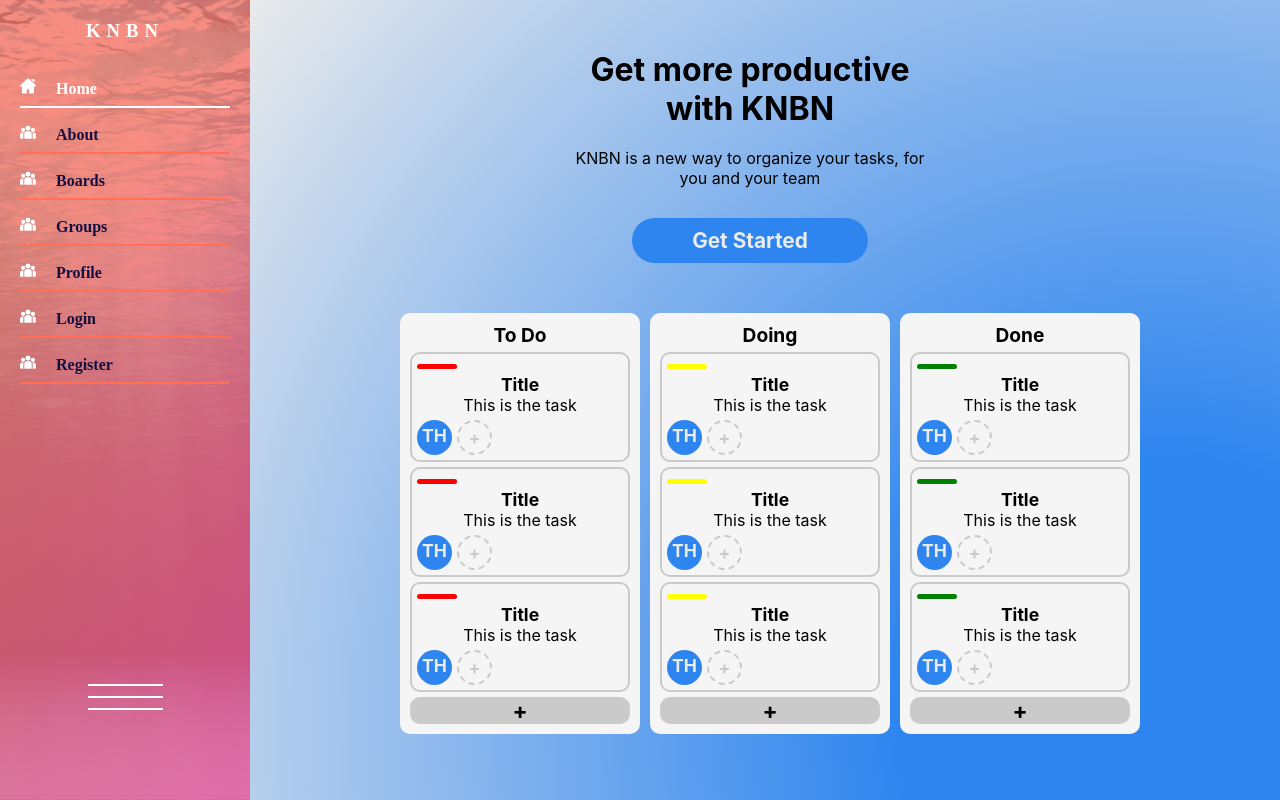
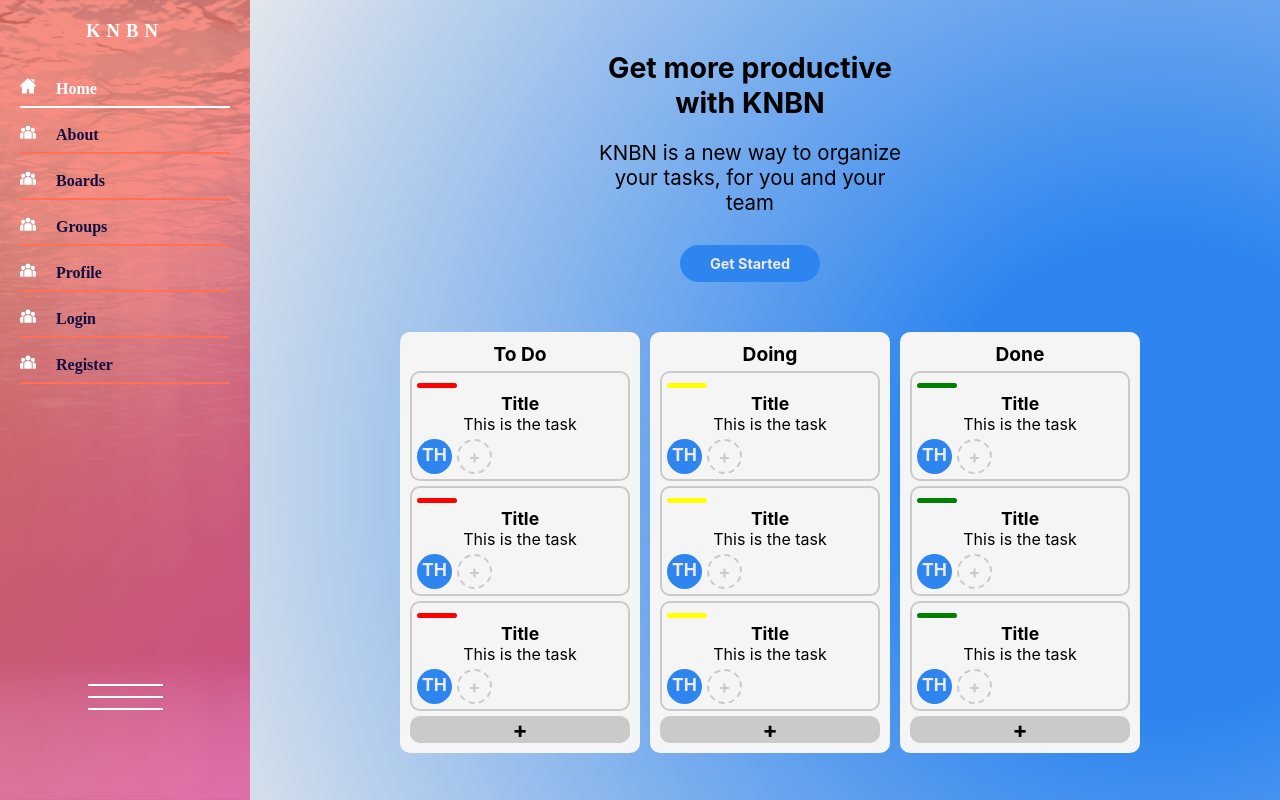
Before and after one commit to torbastian/KNBN-WEB, a React (Create React App) app: page / in a window 1280 px wide. Built offline with nearby package versions, Linux system fonts and the light colour scheme.

Commit message:
home page fix

```diff
--- a/src/components/MainView/Home/Home.css
+++ b/src/components/MainView/Home/Home.css
@@ -52,8 +52,15 @@
 }
 
 .cta-text {
-    max-width: 350px;
+    max-width: 250px;
     padding: 10px;
+}
+.cta-text h1{
+    font-size: calc(20px + 6 * ((100vw - 320px) / 680));
+}
+.cta-text p{
+    font-size: calc(12px + 6 * ((100vw - 320px) / 680));
+    margin: 0 20px 0 20px;
 }
 
 .cta-visuals {
@@ -76,7 +83,7 @@
 
 .cta-btn h1 {
     padding: 0;
-    font-size: 1.3em;
+    font-size: .9em;
     color: var(--main-contrast-color-text);
 }
 .cta-btn a {
@@ -104,7 +111,7 @@
     border: 2px solid var(--primary-contrast);
     border-radius: 10px;
     box-sizing: border-box;
-    width: 220px;
+    width: 180px;
     padding: 5px;
     margin-top: 5px;
 }
@@ -185,13 +192,18 @@
 }
 
 @media only screen and (min-width: 250px) {
-    .cta-btn {
+    /* .cta-btn {
         padding: 10px 60px;
-    }
+    } */
 }
 
-@media only screen and (min-width: 600px){
-
+@media only screen and (min-width: 481px){
+    .cta-text {
+        max-width: 350px;
+    }
+    .card{
+        width: 220px;
+    }
 }
 
 /* @media only screen and (min-width: 600px) {
@@ -224,7 +236,9 @@
 }
 
 @media only screen and (min-width: 1080px) {
-
+    .home{
+        height: 120vh;
+    }
 }
 
 @media only screen and (min-width: 1500px) {
--- a/src/components/Sidebar/Sidebar.styles.js
+++ b/src/components/Sidebar/Sidebar.styles.js
@@ -20,7 +20,6 @@ export const SidebarContainer = styled.div`
     top: 0;
     left: 0;
     height: 100%;
-
 `
 
 export const SidebarHeader = styled.h3`
```
